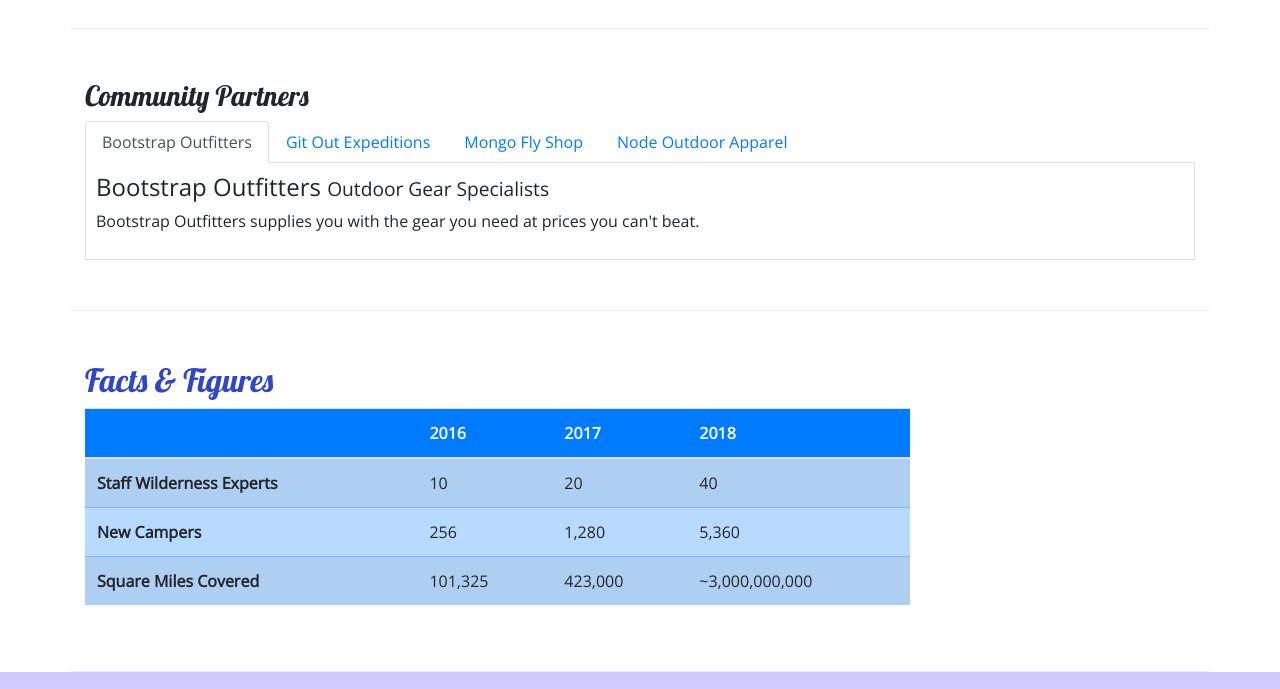
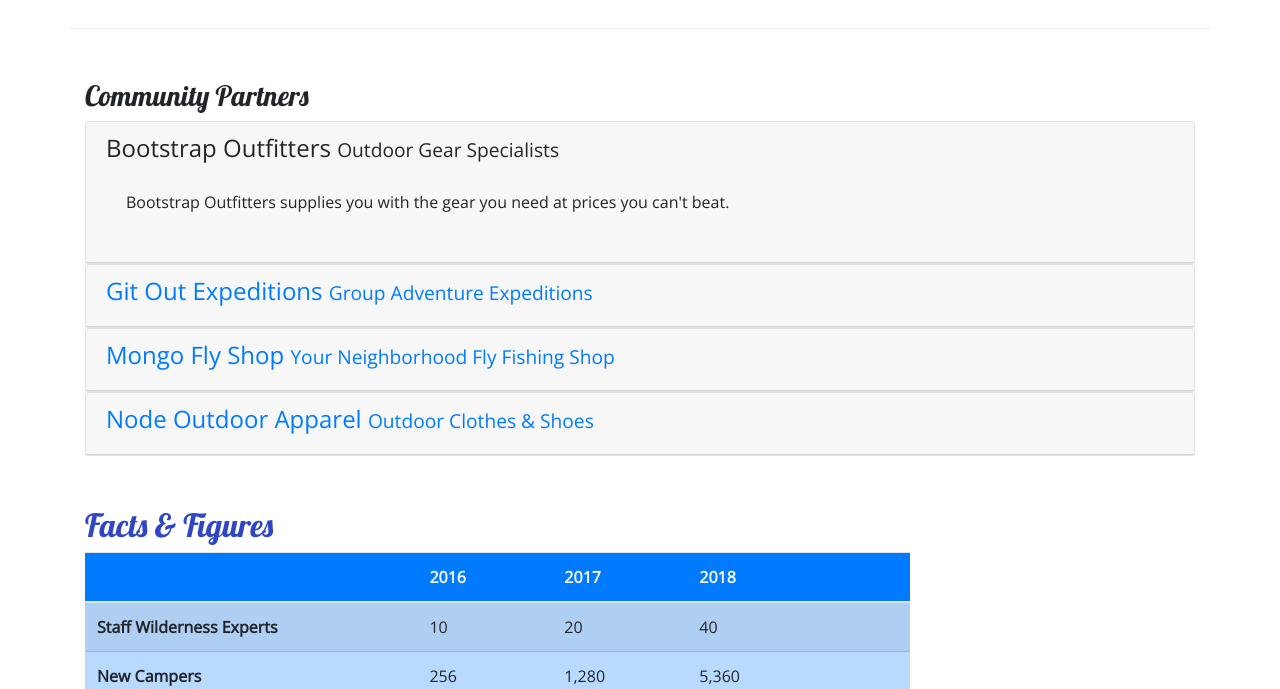
Before and after one commit to Brandy41/Bootstrap-Project-Setup, a website: page aboutus.html in a window 1280 px wide. Shown: the part 800-1489 px from the top of the page. Drawn offline with nearby package versions, Linux system fonts and the light colour scheme.

Commit message:
Accordion

```diff
--- a/aboutus.html
+++ b/aboutus.html
@@ -99,40 +99,64 @@
         <div class="row row-content">
             <div class="col-12">
                 <h3>Community Partners</h3>
-                <ul class="nav nav-tabs">
-                    <li class="nav-item">
-                        <a class="nav-link active" href="#bootstrap" role="tab" data-toggle="tab">Bootstrap Outfitters</a>
-                    </li>
-                    <li class="nav-item">
-                        <a class="nav-link" href="#git" role="tab" data-toggle="tab">Git Out Expeditions</a>
-                    </li>
-                    <li class="nav-item">
-                        <a class="nav-link" href="#mongo" role="tab" data-toggle="tab">Mongo Fly Shop</a>
-                    </li>
-                    <li class="nav-item">
-                        <a class="nav-link" href="#node" role="tab" data-toggle="tab">Node Outdoor Apparel</a>
-                    </li>
-                </ul>
-                <div class="tab-content">
-                    <div role="tabpanel" class="tab-pane fade show active" id="bootstrap">
-                        <h4>Bootstrap Outfitters <small>Outdoor Gear Specialists</small></h4>
+                <div id="accordion">
+                   <div class="card">
+                        <div role="tab" class="card-header">
+                            <h4>
+                                <a data-toggle="collapse" data-target="#bootstrap">
+                                    Bootstrap Outfitters <small>Outdoor Gear Specialists</small>
+                                </a>
+                            </h4>
+                            <div class="collapse show" id="bootstrap" data-parent="#accordion">
+                                <div class="card-body">
                                     <p class="d-none d-sm-block">Bootstrap Outfitters supplies you with the gear you need at prices you can't beat.</p>
                                 </div>
-                    <div role="tabpanel" class="tab-pane fade" id="git">
-                        <h4>Git Out Expeditions <small>Group Adventure Expeditions</small></h4>
+                            </div>
+                        </div>
+                    </div>
+                    <div class="card">
+                        <div role="tab" class="card-header">
+                            <h4>
+                                <a class="collapsed" data-toggle="collapse" data-target="#git">
+                                    Git Out Expeditions <small>Group Adventure Expeditions</small>
+                                </a>
+                            </h4>
+                            <div class="collapse" id="git" data-parent="#accordion">
+                                <div class="card-body">
                                     <p class="d-none d-sm-block">Join Git Out Expeditions to explore new horizons with a group of other adventurers!</p>
                                </div>
-                    <div role="tabpanel" class="tab-pane fade" id="mongo">
-                        <h4>Mongo Fly Shop <small>Your Neighborhood Fly Fishing Shop.</small></h4>
+                            </div>
+                        </div>
+                    </div>
+                    <div class="card">
+                        <div role="tab" class="card-header">
+                            <h4>
+                                <a class="collapsed" data-toggle="collapse" data-target="#mongo">
+                                    Mongo Fly Shop <small>Your Neighborhood Fly Fishing Shop</small>
+                                </a>
+                            </h4>
+                            <div class="collapse" id="mongo" data-parent="#accordion">
+                                <div class="card-body">
                                     <p class="d-none d-sm-block">Need a new fishing pole, a tacklebox, or flies of all kinds? Stop by Mongo Fly Shop.</p>
                                 </div>
-                    <div role="tabpanel" class="tab-pane fade" id="node">
-                        <h4>Node Outdoor Apparel <small>Outdoor Clothes & Shoes</small></h4>
+                            </div>
+                        </div>
+                    </div>
+                    <div class="card">
+                        <div role="tab" class="card-header">
+                            <h4>
+                                <a class="collapsed" data-toggle="collapse" data-target="#node">
+                                    Node Outdoor Apparel <small>Outdoor Clothes & Shoes</small>
+                                </a>
+                            </h4>
+                            <div class="collapse" id="node" data-parent="#accordion">
+                                <div class="card-body">
                                     <p class="d-none d-sm-block">From polar fleeces to swimsuits, hiking boots to waders, a visit to Node will be sure to get you covered.</p>
                                 </div>
                             </div>
                         </div>
                     </div>
+
         <div class="row row-content">
             <div class="col-sm-9">
             	<h2>Facts &amp; Figures</h2>
```
Also changed, not shown: css/styles.css (line endings or trailing spaces). Lines whose indentation alone changed are shown as unchanged.
